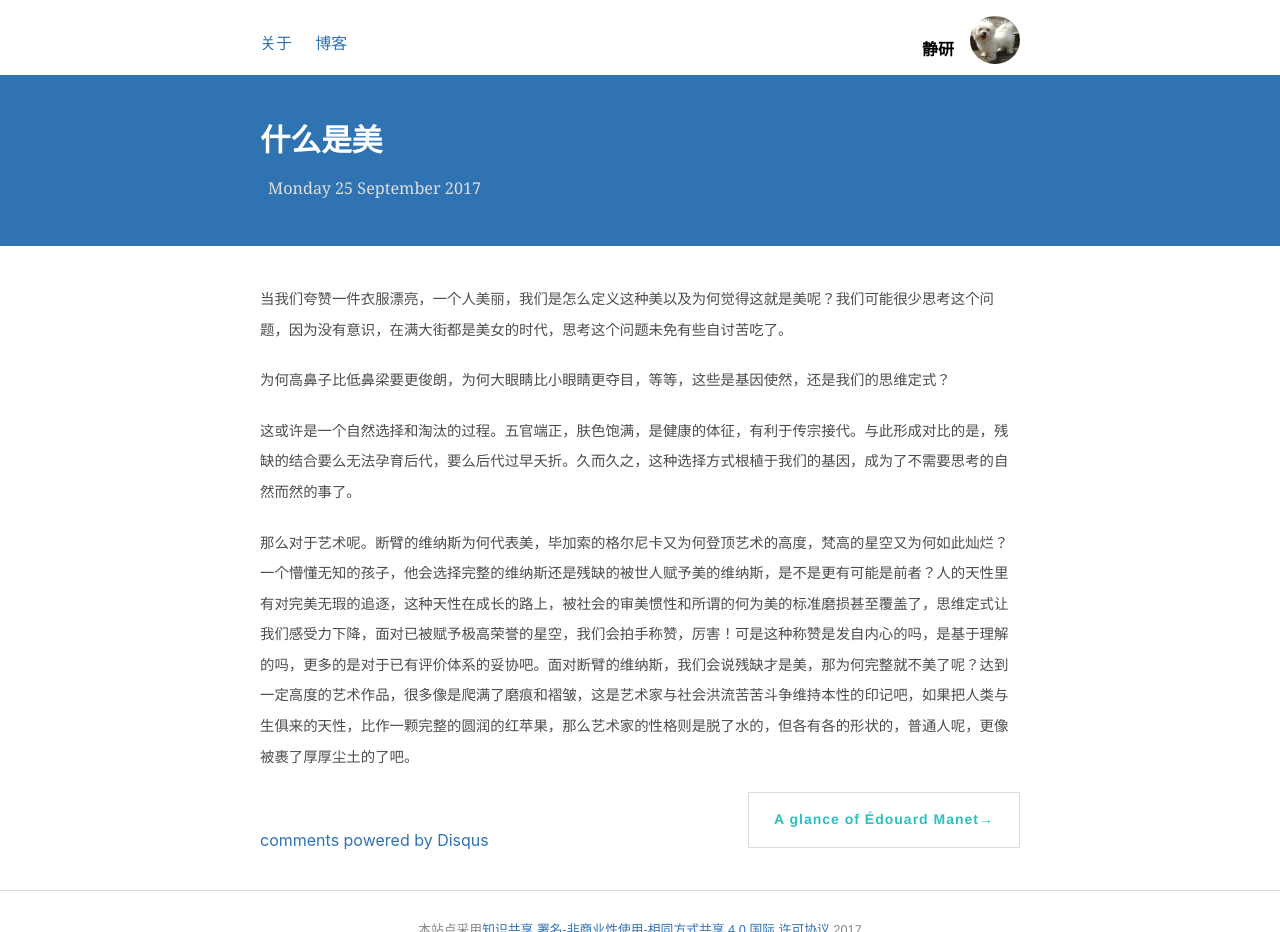
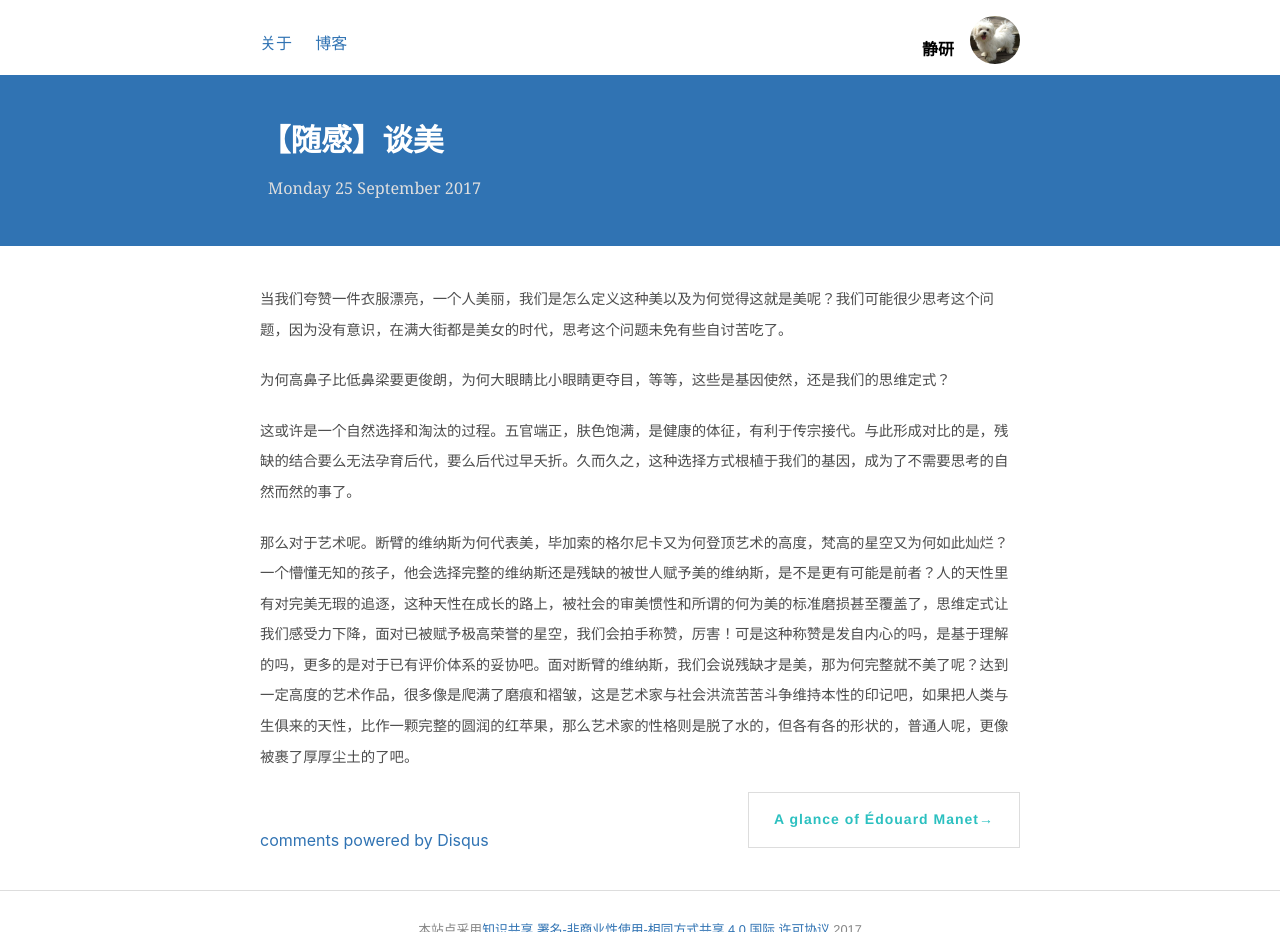
Before and after one commit to shirleysteve/1, a Jekyll site: the page built from _posts/2017-09-25-美.md, in a window 1280 px wide, cut to the strip 0-932 px from the top of the page. Built offline with Jekyll 4.4.1, drawn with Linux system fonts in a browser that asks for light colours; nearby versions of some CDN libraries; comment, search, counter and statistics services are not loaded.

Commit message:
Update 2017-09-25-美.md

```diff
--- a/_posts/2017-09-25-美.md
+++ b/_posts/2017-09-25-美.md
@@ -1,7 +1,7 @@
 ---
 layout: post
 
-title: 什么是美
+title: 【随感】谈美
 ---
 
 当我们夸赞一件衣服漂亮，一个人美丽，我们是怎么定义这种美以及为何觉得这就是美呢？我们可能很少思考这个问题，因为没有意识，在满大街都是美女的时代，思考这个问题未免有些自讨苦吃了。
```
